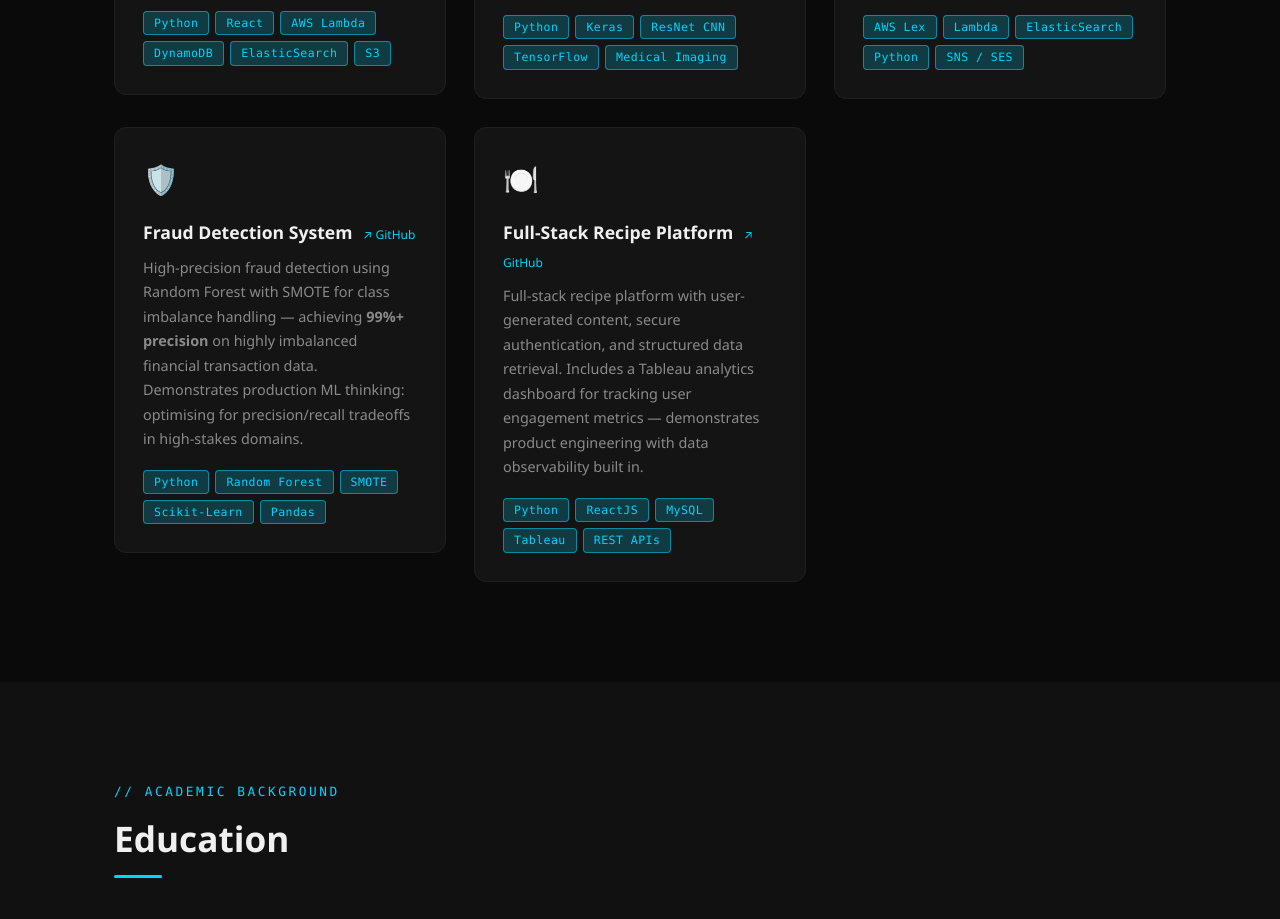
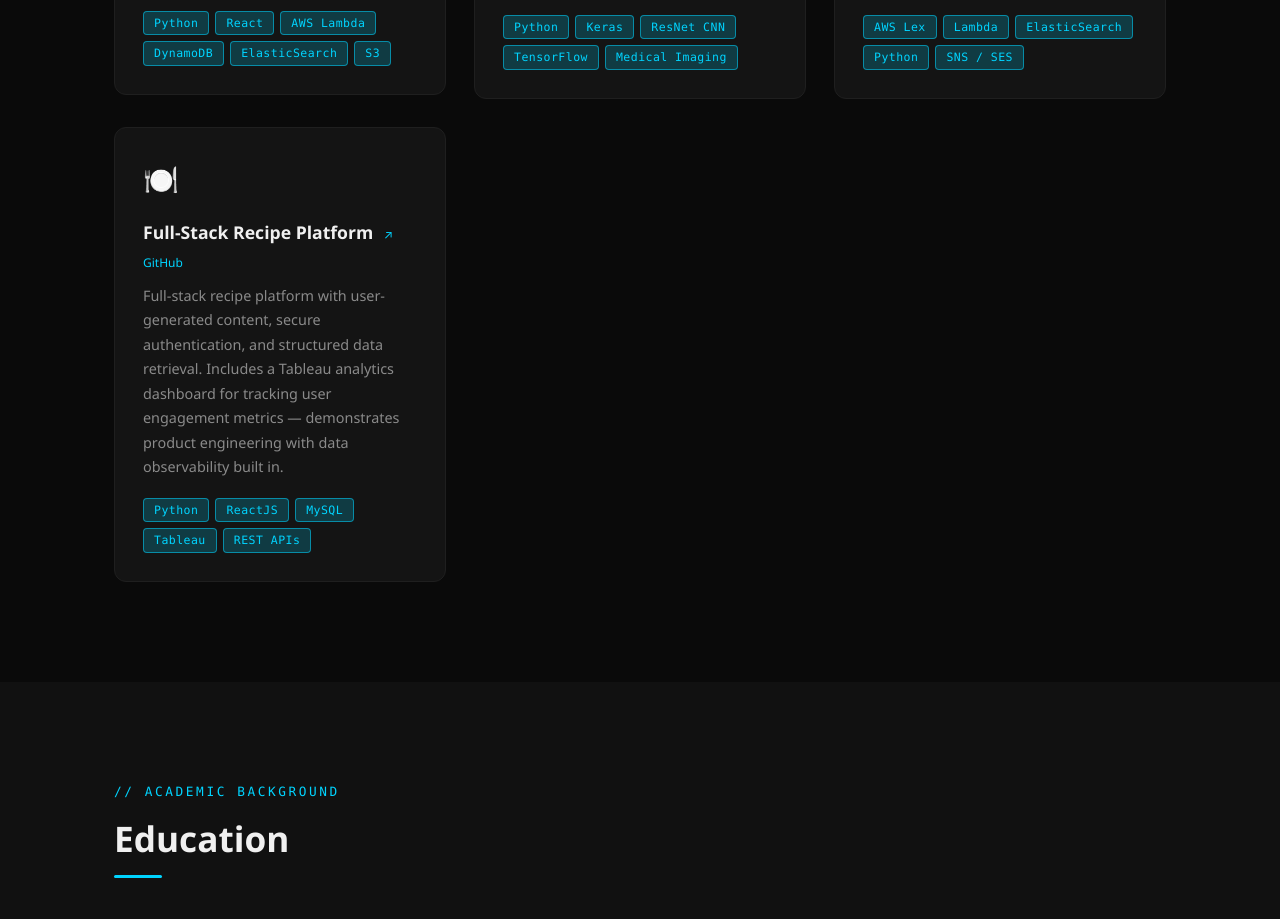
Before and after one commit to Apurvasriram/Apurvasriram.github.io, a plain HTML site: page index.html in a window 1280 px wide. Shown: the part 9148-10067 px from the top of the page. Drawn offline with Linux system fonts and the light colour scheme.

Commit message:
Remove Fraud Detection project; Tessera/USAA dates already correct
Co-Authored-By: Claude Sonnet 4.6 <noreply@anthropic.com>

```diff
--- a/index.html
+++ b/index.html
@@ -1256,25 +1256,6 @@
 
       <a href="https://github.com/Apurvasriram" target="_blank" rel="noopener" style="text-decoration:none;color:inherit;">
       <div class="project-card fade-in">
-        <div class="project-icon">🛡️</div>
-        <div class="project-title">Fraud Detection System <span style="font-size:.75rem;color:var(--cyan);font-weight:400;margin-left:6px;">↗ GitHub</span></div>
-        <div class="project-desc">
-          High-precision fraud detection using Random Forest with SMOTE for class imbalance handling —
-          achieving <strong>99%+ precision</strong> on highly imbalanced financial transaction data.
-          Demonstrates production ML thinking: optimising for precision/recall tradeoffs in high-stakes domains.
-        </div>
-        <div class="project-tech">
-          <span class="tag">Python</span>
-          <span class="tag">Random Forest</span>
-          <span class="tag">SMOTE</span>
-          <span class="tag">Scikit-Learn</span>
-          <span class="tag">Pandas</span>
-        </div>
-      </div>
-      </a>
-
-      <a href="https://github.com/Apurvasriram" target="_blank" rel="noopener" style="text-decoration:none;color:inherit;">
-      <div class="project-card fade-in">
         <div class="project-icon">🍽️</div>
         <div class="project-title">Full-Stack Recipe Platform <span style="font-size:.75rem;color:var(--cyan);font-weight:400;margin-left:6px;">↗ GitHub</span></div>
         <div class="project-desc">
```
